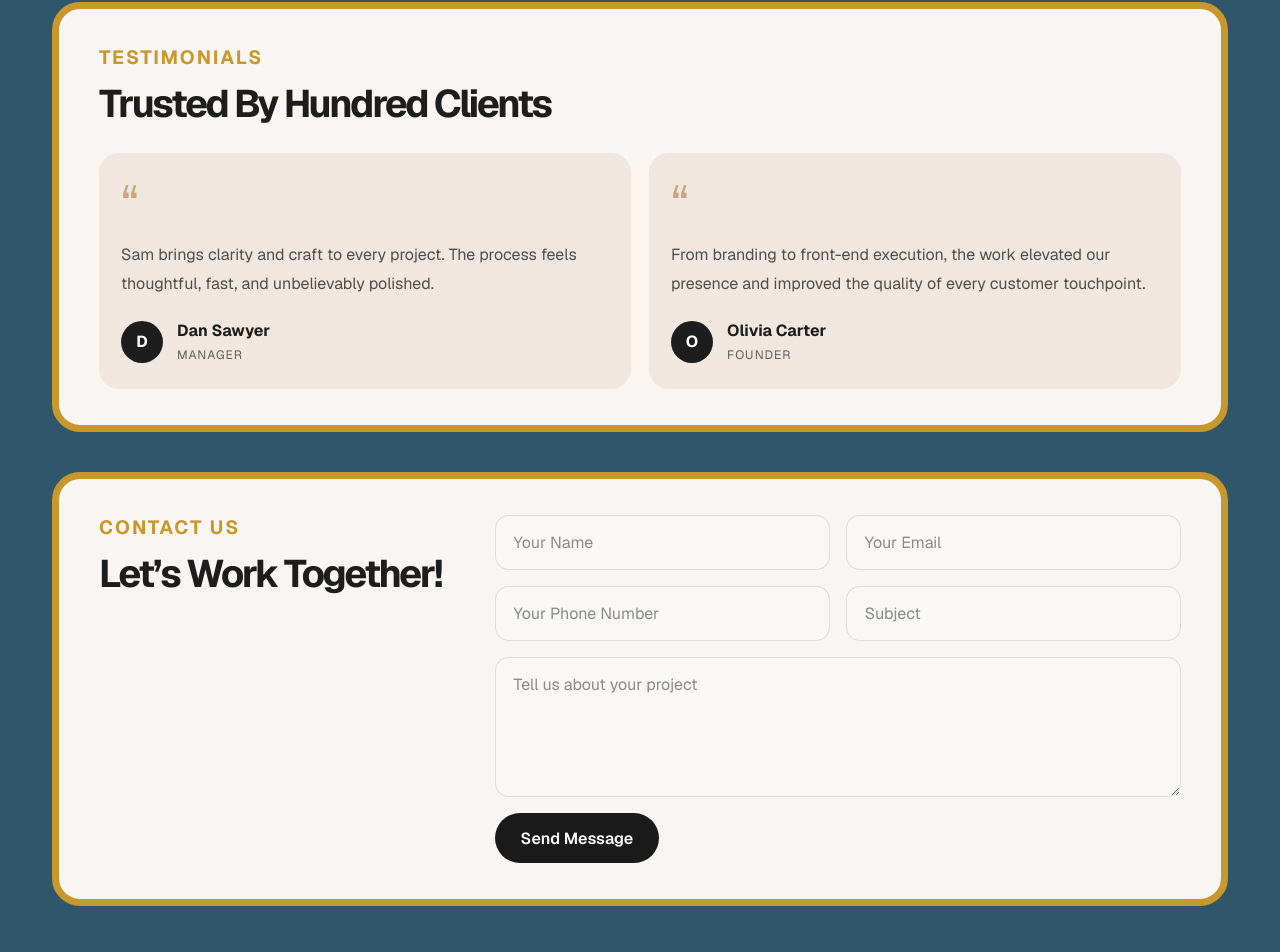
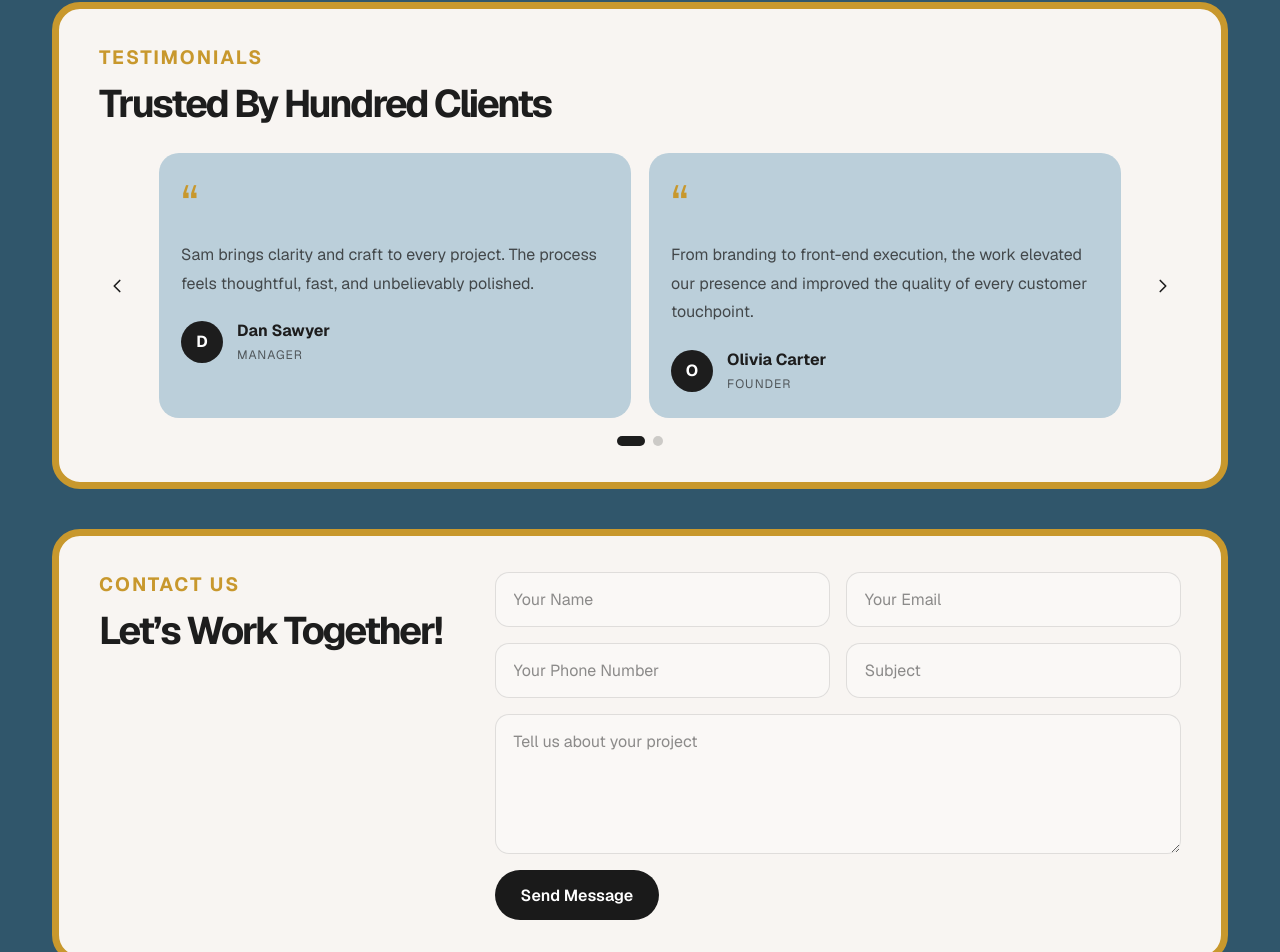
Before and after one commit to emansour93/SamarGebran, a Next.js app: page / in a window 1280 px wide. Shown: the part 2837-3789 px from the top of the page. Built offline with nearby package versions, Linux system fonts and the light colour scheme.

Commit message:
testimonial carosel

```diff
--- a/app/page.module.css
+++ b/app/page.module.css
@@ -628,22 +628,45 @@
   letter-spacing: -0.04em;
 }
 
-.testimonialsGrid {
+.testimonialsCarousel {
+  display: grid;
+  grid-template-columns: auto minmax(0, 1fr) auto;
+  align-items: center;
+  gap: 16px;
+}
+
+.testimonialsViewport {
+  overflow: hidden;
+}
+
+.testimonialsTrack {
+  display: flex;
+  transition: transform 0.35s ease;
+}
+
+.testimonialSlide {
+  flex: 0 0 100%;
+  min-width: 100%;
+  padding: 0 8px;
+}
+
+.testimonialGroup {
   display: grid;
   grid-template-columns: repeat(2, minmax(0, 1fr));
   gap: 18px;
 }
 
 .testimonialCard {
+  height: 100%;
   padding: 26px 22px;
   border-radius: 20px;
-  background: #f0e7e0;
+  background: #bbcfda;
 }
 
 .quoteMark {
   font-size: 3rem;
   line-height: 1;
-  color: #cba57d;
+  color: #c8982d;
 }
 
 .testimonialCard p {
@@ -682,6 +705,68 @@
   font-size: 0.76rem;
   letter-spacing: 0.08em;
   text-transform: uppercase;
+}
+
+.carouselButton {
+  width: 36px;
+  height: 36px;
+  border: 0;
+  border-radius: 50%;
+  background: transparent;
+  color: #1d1d1d;
+  display: inline-flex;
+  align-items: center;
+  justify-content: center;
+  cursor: pointer;
+  transition:
+    transform 0.2s ease,
+    opacity 0.2s ease;
+  padding: 0;
+}
+
+.carouselButton svg {
+  width: 22px;
+  height: 22px;
+  stroke: currentColor;
+  stroke-width: 1.8;
+  stroke-linecap: round;
+  stroke-linejoin: round;
+  fill: none;
+}
+
+.carouselButton:hover {
+  opacity: 0.75;
+  transform: translateY(-1px);
+}
+
+@media (max-width: 900px) {
+  .testimonialGroup {
+    grid-template-columns: 1fr;
+  }
+}
+
+.carouselDots {
+  display: flex;
+  justify-content: center;
+  gap: 8px;
+  margin-top: 18px;
+}
+
+.carouselDot {
+  width: 10px;
+  height: 10px;
+  border: 0;
+  border-radius: 50%;
+  background: rgba(29, 29, 29, 0.2);
+  cursor: pointer;
+  padding: 0;
+  transition: all 0.2s ease;
+}
+
+.carouselDotActive {
+  width: 28px;
+  border-radius: 999px;
+  background: #1d1d1d;
 }
 
 .blogGrid {
--- a/app/page.tsx
+++ b/app/page.tsx
@@ -1,6 +1,6 @@
 "use client";
 
-import { useState } from "react";
+import { useEffect, useMemo, useState } from "react";
 import styles from "./page.module.css";
 
 const navItems = [
@@ -177,6 +177,18 @@ const testimonials = [
     name: "Olivia Carter",
     role: "Founder",
   },
+  {
+    quote:
+      "From branding to front-end execution, the work elevated our presence and improved the quality of every customer touchpoint.",
+    name: "Oliver Carter",
+    role: "Founder",
+  },
+  {
+    quote:
+      "From branding to front-end execution, the work elevated our presence and improved the quality of every customer touchpoint.",
+    name: "Carter Oliver",
+    role: "Founder",
+  },
 ];
 
 const posts = [
@@ -200,6 +212,44 @@ const posts = [
 export default function Home() {
   const [menuOpen, setMenuOpen] = useState(false);
   const [activeService, setActiveService] = useState<string | null>(null);
+  const [testimonialIndex, setTestimonialIndex] = useState(0);
+  const [isMobile, setIsMobile] = useState(false);
+
+  useEffect(() => {
+    const mediaQuery = window.matchMedia("(max-width: 900px)");
+
+    const handleChange = () => setIsMobile(mediaQuery.matches);
+
+    handleChange();
+    mediaQuery.addEventListener("change", handleChange);
+
+    return () => mediaQuery.removeEventListener("change", handleChange);
+  }, []);
+
+  const testimonialGroups = useMemo(() => {
+    if (isMobile) {
+      return testimonials.map((testimonial) => [testimonial]);
+    }
+
+    const groups: (typeof testimonials)[] = [];
+    for (let index = 0; index < testimonials.length; index += 2) {
+      groups.push(testimonials.slice(index, index + 2));
+    }
+
+    return groups;
+  }, [isMobile]);
+
+  const showPreviousTestimonial = () => {
+    setTestimonialIndex((prev) =>
+      prev === 0 ? testimonialGroups.length - 1 : prev - 1,
+    );
+  };
+
+  const showNextTestimonial = () => {
+    setTestimonialIndex((prev) =>
+      prev === testimonialGroups.length - 1 ? 0 : prev + 1,
+    );
+  };
 
   return (
     <div className={styles.page}>
@@ -360,9 +410,35 @@ export default function Home() {
             <p>TESTIMONIALS</p>
             <h2>Trusted By Hundred Clients</h2>
           </div>
-          <div className={styles.testimonialsGrid}>
-            {testimonials.map((item) => (
-              <article key={item.name} className={styles.testimonialCard}>
+
+          <div className={styles.testimonialsCarousel}>
+            <button
+              type="button"
+              className={styles.carouselButton}
+              aria-label="Previous testimonial"
+              onClick={showPreviousTestimonial}
+            >
+              <svg viewBox="0 0 24 24" aria-hidden="true">
+                <path d="M15 18l-6-6 6-6" />
+              </svg>
+            </button>
+
+            <div className={styles.testimonialsViewport}>
+              <div
+                className={styles.testimonialsTrack}
+                style={{ transform: `translateX(-${testimonialIndex * 100}%)` }}
+              >
+                {testimonialGroups.map((group, groupIndex) => (
+                  <div
+                    key={`group-${groupIndex}`}
+                    className={styles.testimonialSlide}
+                  >
+                    <div className={styles.testimonialGroup}>
+                      {group.map((item) => (
+                        <article
+                          key={item.name}
+                          className={styles.testimonialCard}
+                        >
                           <div className={styles.quoteMark}>“</div>
                           <p>{item.quote}</p>
                           <div className={styles.person}>
@@ -375,6 +451,38 @@ export default function Home() {
                             </div>
                           </div>
                         </article>
+                      ))}
+                    </div>
+                  </div>
+                ))}
+              </div>
+            </div>
+
+            <button
+              type="button"
+              className={styles.carouselButton}
+              aria-label="Next testimonial"
+              onClick={showNextTestimonial}
+            >
+              <svg viewBox="0 0 24 24" aria-hidden="true">
+                <path d="M9 18l6-6-6-6" />
+              </svg>
+            </button>
+          </div>
+
+          <div
+            className={styles.carouselDots}
+            aria-label="Select testimonial slide"
+          >
+            {testimonialGroups.map((group, index) => (
+              <button
+                key={`dot-${index}`}
+                type="button"
+                className={`${styles.carouselDot} ${index === testimonialIndex ? styles.carouselDotActive : ""}`}
+                aria-label={`Show testimonial group ${index + 1}`}
+                aria-pressed={index === testimonialIndex}
+                onClick={() => setTestimonialIndex(index)}
+              />
             ))}
           </div>
         </section>
```
Lines whose indentation alone changed are shown as unchanged.
